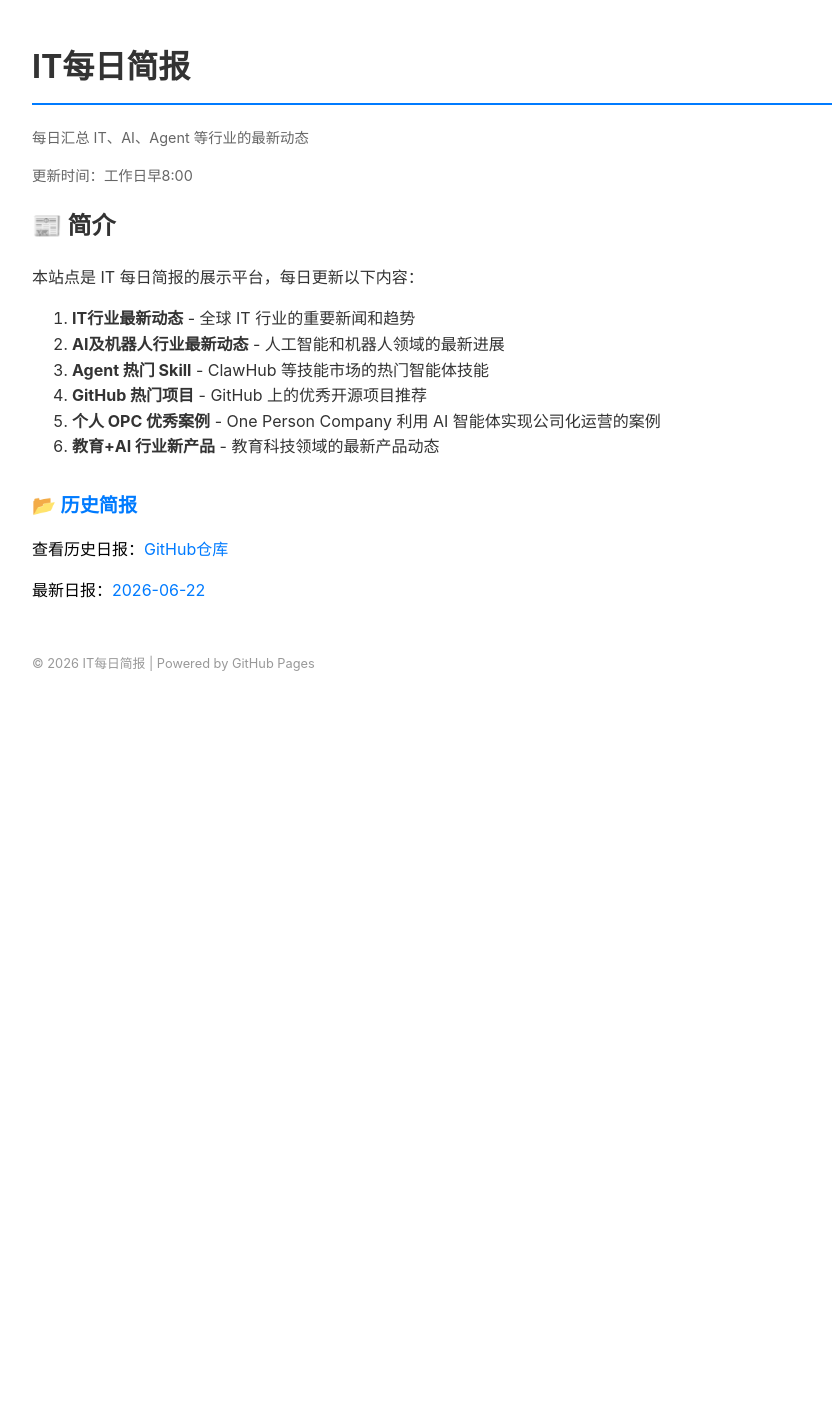
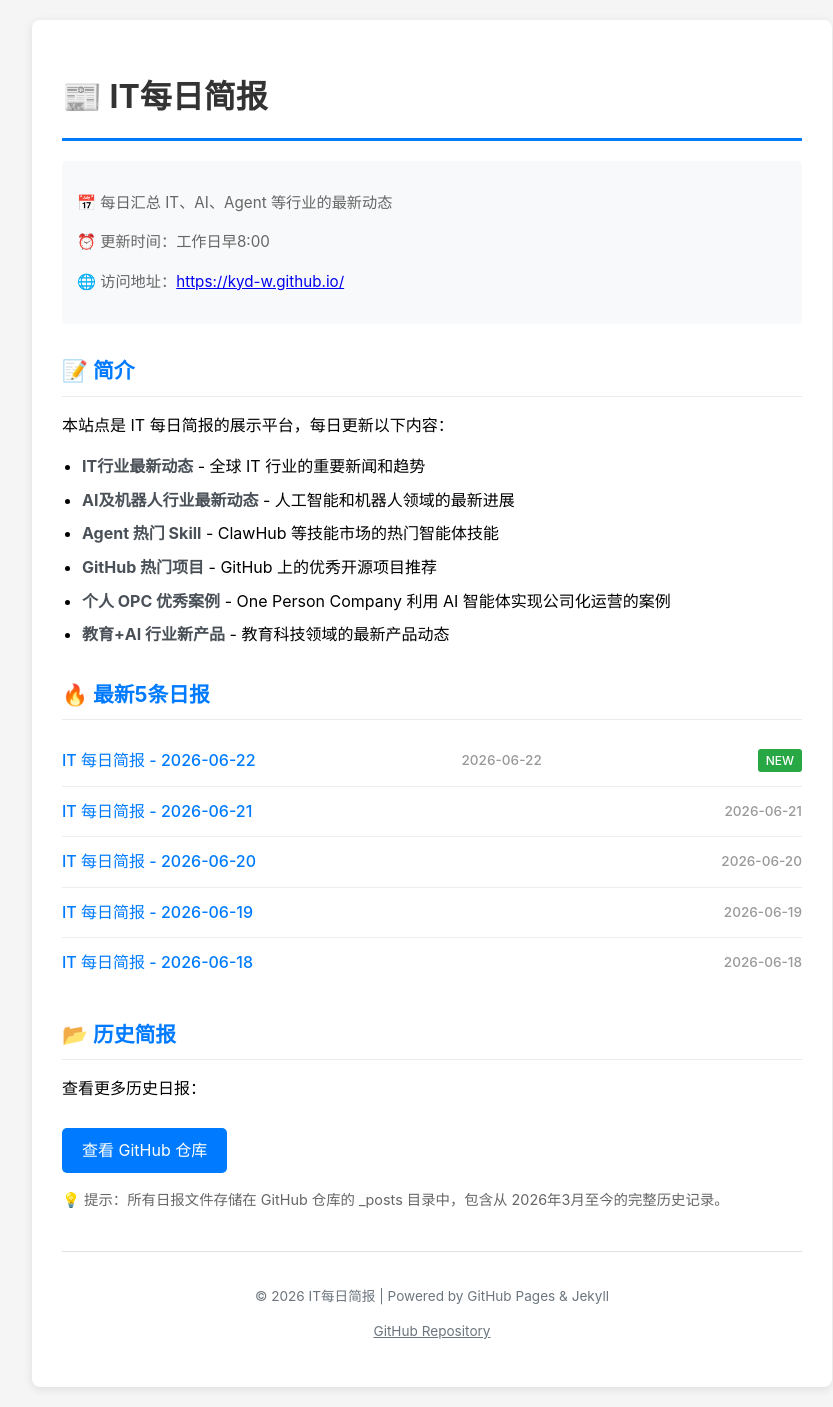
Before and after one commit to kyd-w/kyd-w.github.io, a Jekyll site: the page index.html, which Jekyll copies as it is, in a window 1280 px wide. Shown: the whole page, without its empty margins (208-1041 px from the left). Built offline with Jekyll 4.4.1, drawn with Linux system fonts in a browser that asks for light colours; before the commit the page ends 900 px from its top, so only the background shows below that.

Commit message:
Add today's briefing and update homepage layout

```diff
--- a/index.html
+++ b/index.html
@@ -11,74 +11,183 @@
             margin: 0 auto;
             padding: 20px;
             line-height: 1.6;
+            background: #f5f5f5;
+        }
+        .container {
+            background: white;
+            padding: 30px;
+            border-radius: 8px;
+            box-shadow: 0 2px 10px rgba(0,0,0,0.1);
         }
         h1 {
             color: #333;
-            border-bottom: 2px solid #007bff;
-            padding-bottom: 10px;
+            border-bottom: 3px solid #007bff;
+            padding-bottom: 15px;
+            margin-bottom: 20px;
         }
         .meta {
             color: #666;
-            font-size: 0.9em;
-            margin-bottom: 20px;
+            font-size: 0.95em;
+            margin-bottom: 30px;
+            padding: 15px;
+            background: #f8f9fa;
+            border-radius: 5px;
         }
-        .content {
-            color: #333;
+        .section {
+            margin: 30px 0;
         }
-        .updates {
-            margin-top: 30px;
+        .section h2 {
+            color: #007bff;
+            font-size: 1.3em;
+            margin-bottom: 15px;
+            padding-bottom: 8px;
+            border-bottom: 1px solid #e9ecef;
         }
-        .updates h2 {
-            color: #007bff;
-            font-size: 1.2em;
-        }
-        .updates ul {
+        .content-list {
             list-style: none;
             padding: 0;
         }
-        .updates li {
-            padding: 5px 0;
+        .content-list li {
+            padding: 12px 0;
             border-bottom: 1px solid #eee;
         }
-        .updates a {
+        .content-list li:last-child {
+            border-bottom: none;
+        }
+        .content-list a {
             color: #007bff;
             text-decoration: none;
+            font-weight: 500;
+            display: flex;
+            justify-content: space-between;
+            align-items: center;
         }
-        .updates a:hover {
+        .content-list a:hover {
+            color: #0056b3;
             text-decoration: underline;
+        }
+        .date {
+            color: #999;
+            font-size: 0.85em;
+        }
+        .badge {
+            background: #007bff;
+            color: white;
+            padding: 2px 8px;
+            border-radius: 3px;
+            font-size: 0.75em;
+            margin-left: 10px;
+        }
+        .badge.new {
+            background: #28a745;
+        }
+        .footer {
+            margin-top: 40px;
+            padding-top: 20px;
+            border-top: 1px solid #dee2e6;
+            text-align: center;
+            color: #6c757d;
+            font-size: 0.85em;
+        }
+        .intro-list {
+            padding-left: 20px;
+        }
+        .intro-list li {
+            margin: 8px 0;
+        }
+        .intro-list strong {
+            color: #495057;
+        }
+        .btn {
+            display: inline-block;
+            padding: 10px 20px;
+            background: #007bff;
+            color: white;
+            text-decoration: none;
+            border-radius: 5px;
+            margin-top: 10px;
+            transition: background 0.3s;
+        }
+        .btn:hover {
+            background: #0056b3;
         }
     </style>
 </head>
 <body>
-    <h1>IT每日简报</h1>
+    <div class="container">
+        <h1>📰 IT每日简报</h1>
+
         <div class="meta">
-        <p>每日汇总 IT、AI、Agent 等行业的最新动态</p>
-        <p>更新时间：工作日早8:00</p>
+            <p>📅 每日汇总 IT、AI、Agent 等行业的最新动态</p>
+            <p>⏰ 更新时间：工作日早8:00</p>
+            <p>🌐 访问地址：<a href="https://kyd-w.github.io/">https://kyd-w.github.io/</a></p>
         </div>
 
-    <div class="content">
-        <h2>📰 简介</h2>
+        <div class="section">
+            <h2>📝 简介</h2>
             <p>本站点是 IT 每日简报的展示平台，每日更新以下内容：</p>
-        <ol>
+            <ul class="intro-list">
                 <li><strong>IT行业最新动态</strong> - 全球 IT 行业的重要新闻和趋势</li>
                 <li><strong>AI及机器人行业最新动态</strong> - 人工智能和机器人领域的最新进展</li>
                 <li><strong>Agent 热门 Skill</strong> - ClawHub 等技能市场的热门智能体技能</li>
                 <li><strong>GitHub 热门项目</strong> - GitHub 上的优秀开源项目推荐</li>
                 <li><strong>个人 OPC 优秀案例</strong> - One Person Company 利用 AI 智能体实现公司化运营的案例</li>
                 <li><strong>教育+AI 行业新产品</strong> - 教育科技领域的最新产品动态</li>
-        </ol>
+            </ul>
         </div>
 
-    <div class="updates">
+        <div class="section">
+            <h2>🔥 最新5条日报</h2>
+            <ul class="content-list">
+                <li>
+                    <a href="/2026/06/22/it-daily-report.html">
+                        <span>IT 每日简报 - 2026-06-22</span>
+                        <span class="date">2026-06-22</span>
+                        <span class="badge new">NEW</span>
+                    </a>
+                </li>
+                <li>
+                    <a href="/2026/06/21/it-daily-report.html">
+                        <span>IT 每日简报 - 2026-06-21</span>
+                        <span class="date">2026-06-21</span>
+                    </a>
+                </li>
+                <li>
+                    <a href="/2026/06/20/it-daily-report.html">
+                        <span>IT 每日简报 - 2026-06-20</span>
+                        <span class="date">2026-06-20</span>
+                    </a>
+                </li>
+                <li>
+                    <a href="/2026/06/19/it-daily-report.html">
+                        <span>IT 每日简报 - 2026-06-19</span>
+                        <span class="date">2026-06-19</span>
+                    </a>
+                </li>
+                <li>
+                    <a href="/2026/06/18/it-daily-report.html">
+                        <span>IT 每日简报 - 2026-06-18</span>
+                        <span class="date">2026-06-18</span>
+                    </a>
+                </li>
+            </ul>
+        </div>
+
+        <div class="section">
             <h2>📂 历史简报</h2>
-        <p>查看历史日报：<a href="https://github.com/kyd-w/kyd-w.github.io/tree/main/_posts">GitHub仓库</a></p>
-        <p>最新日报：<a href="/2026/06/22/it-daily-report.html">2026-06-22</a></p>
+            <p>查看更多历史日报：</p>
+            <a href="https://github.com/kyd-w/kyd-w.github.io/tree/main/_posts" class="btn">查看 GitHub 仓库</a>
+            <p style="margin-top: 15px; font-size: 0.9em; color: #666;">
+                💡 提示：所有日报文件存储在 GitHub 仓库的 _posts 目录中，包含从 2026年3月至今的完整历史记录。
+            </p>
         </div>
 
         <div class="footer">
-        <p style="margin-top: 50px; color: #999; font-size: 0.8em;">
-            © 2026 IT每日简报 | Powered by GitHub Pages
+            <p>© 2026 IT每日简报 | Powered by GitHub Pages & Jekyll</p>
+            <p style="margin-top: 10px;">
+                <a href="https://github.com/kyd-w/kyd-w.github.io" style="color: #6c757d;">GitHub Repository</a>
             </p>
+        </div>
     </div>
 </body>
 </html>
```
Also changed, not shown: _posts/2026-06-22-it-daily-report.md (added, +121 -0 lines). Lines whose indentation alone changed are shown as unchanged.
